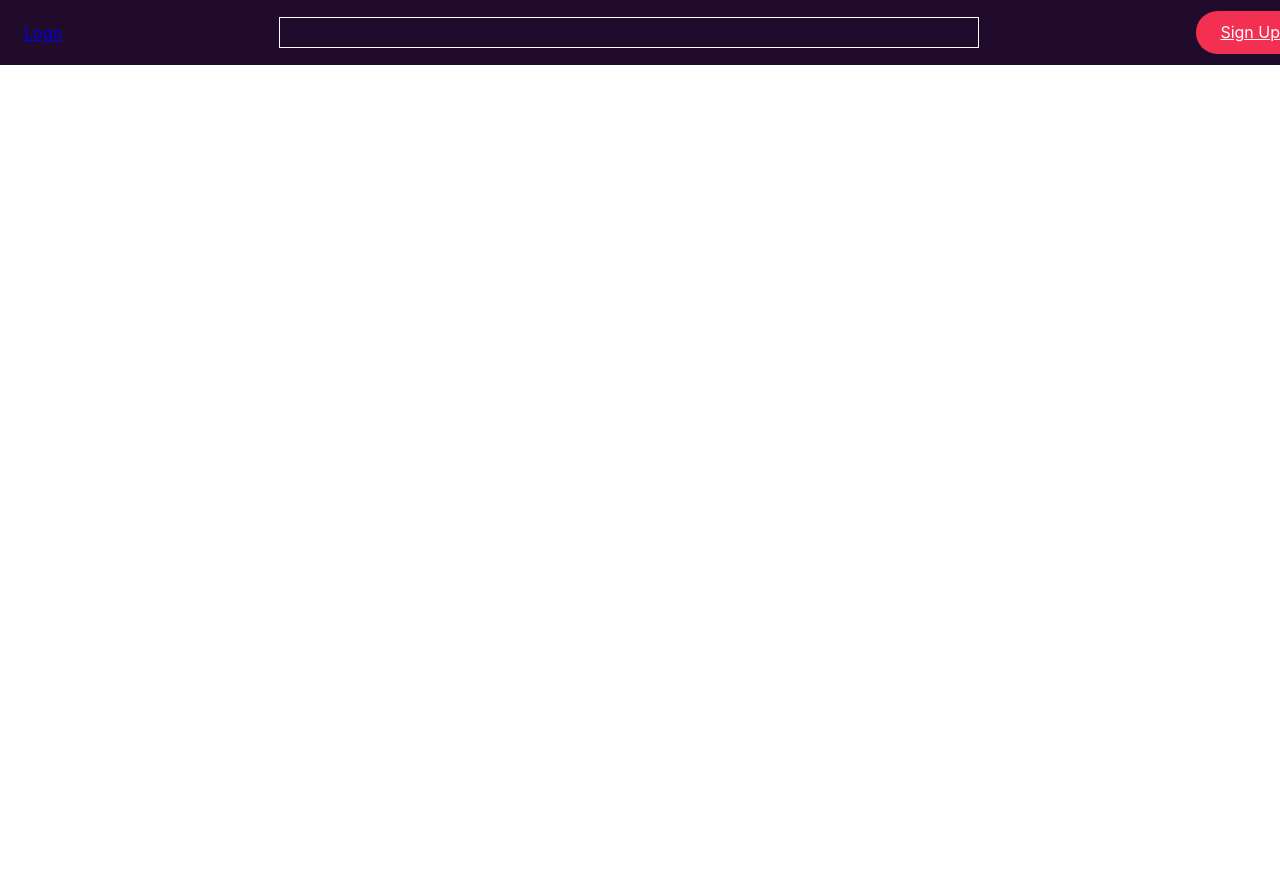
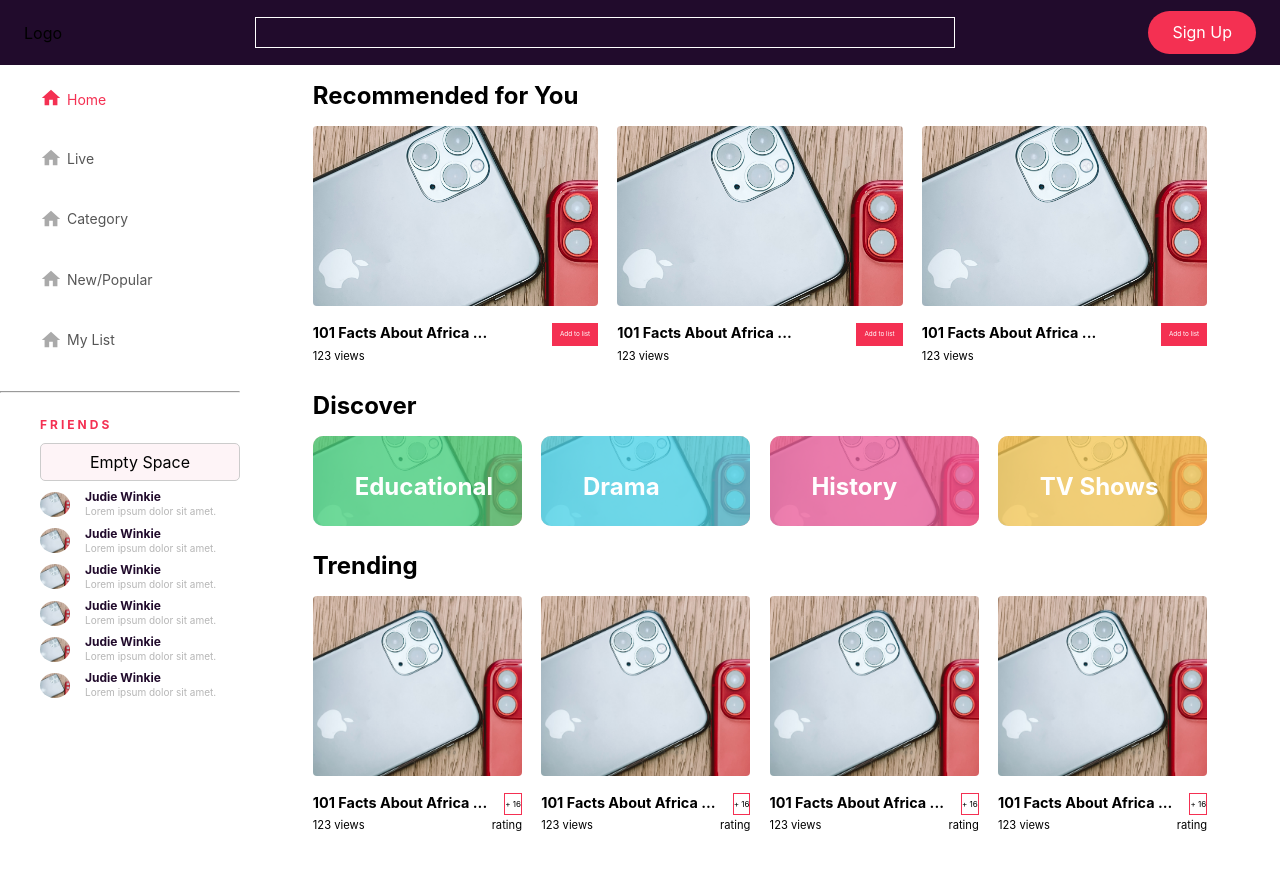
Before and after one commit to torsami77/iwari-fe, a React (Create React App) app: page / in a window 1280 px wide. Shown: the top 870 px of the page. Before the commit the page ends 800 px from the top, so only its background shows below. Built offline with nearby package versions, Linux system fonts and the light colour scheme.

Commit message:
feat: Updates

```diff
--- a/src/App.js
+++ b/src/App.js
@@ -1,5 +1,6 @@
 import './App.css';
 import Router from './Pages';
+
 
 function App() {
   return (
--- a/src/Pages/Home.jsx
+++ b/src/Pages/Home.jsx
@@ -1,10 +1,112 @@
 import React from 'react';
+import { Link } from 'react-router-dom';
 import Navbar from '../Components/NavBar/Navbar';
+import Sidebar from '../Components/Sidebar/Sidebar';
+import styled from "styled-components";
+import { VideoGrid, Grid } from "../Styles/Grids";
+
+// Styled component
+import Container from '../Styles/Container/Container';
+import { Video, Card, VideoTrends } from '../Components/Cards/Cards';
+
+export const Main = styled.div`
+    padding: 1.3rem;
+    width: 90%;
+    margin: 0 auto;
+    padding-bottom: 7rem;
+
+    h2 {
+        margin-bottom: 1rem;
+    }
+
+    @media screen and (max-width: 1093px) {
+        width: 95%;
+    }
+
+    @media screen and (max-width: 1090px) {
+        width: 99%;
+    }
+
+    @media screen and (max-width: 870px) {
+        width: 90%;
+    }
+
+    @media screen and (max-width: 670px) {
+        width: 99%;
+    }
+
+    @media screen and (max-width: 600px) {
+        width: 90%;
+    }
+
+    @media screen and (max-width: 530px) {
+        width: 100%;
+    }
+`;
 
 const Home = () => {
     return (
         <div>
             <Navbar />
+            <Sidebar />
+            <Container>
+                <Main>
+                    <div>
+                        <div>
+                            <h2>Recommended for You</h2>
+                        </div>
+                        <VideoGrid>
+                            <Link to="">
+                                <Video/>
+                            </Link>
+                            <Link to="">
+                                <Video/>
+                            </Link>
+                            <Link to="">
+                                <Video/>
+                            </Link>
+                        </VideoGrid>
+                    </div>
+                    <div>
+                        <div>
+                            <h2>Discover</h2>
+                        </div>
+                        <Grid>
+                            <Link to="">
+                                <Card color="rgba(70, 210, 122, 0.75)" cat="Educational"/>
+                            </Link>
+                            <Link to="">
+                                <Card color="rgba(74, 211, 231, 0.75)" cat="Drama"/>
+                            </Link>
+                            <Link to="">
+                                <Card color="rgba(241, 90, 151, 0.75)" cat="History"/>
+                            </Link>
+                            <Link to="">
+                                <Card color="rgba(248, 199, 80, 0.75)" cat="TV Shows"/>
+                            </Link>
+                        </Grid>
+                    </div>
+                    <div>
+                        <div>
+                            <h2>Trending</h2>
+                        </div>
+                        <Grid>
+                            <Link to="">
+                                <VideoTrends/>
+                            </Link>
+                            <Link to="">
+                                <VideoTrends/>
+                            </Link>
+                            <Link to="">
+                                <VideoTrends/>
+                            </Link>
+                            <Link to="">
+                                <VideoTrends/>
+                            </Link>
+                        </Grid>
+                    </div>
+                </Main>
+            </Container>
         </div>
     )
 }
--- a/src/Pages/index.js
+++ b/src/Pages/index.js
@@ -1,10 +1,13 @@
 import React from 'react';
 import { BrowserRouter as Router, Route, Switch } from "react-router-dom";
 import Home from './Home';
+import "../Styles/Global/Styles.css";
+import GlobalStyles from '../Styles/Global/Default';
 
 const Index = () => {
     return (
         <Router>
+        <GlobalStyles />
             <Switch>
                 <Route path="/" component={Home} exact />
             </Switch>
--- /dev/null
+++ b/src/Redux/Navbar/Sidebar.js
@@ -0,0 +1 @@
+/* */
```
Also changed, not shown: src/hooks/input.js (added, +11 -0 lines).
